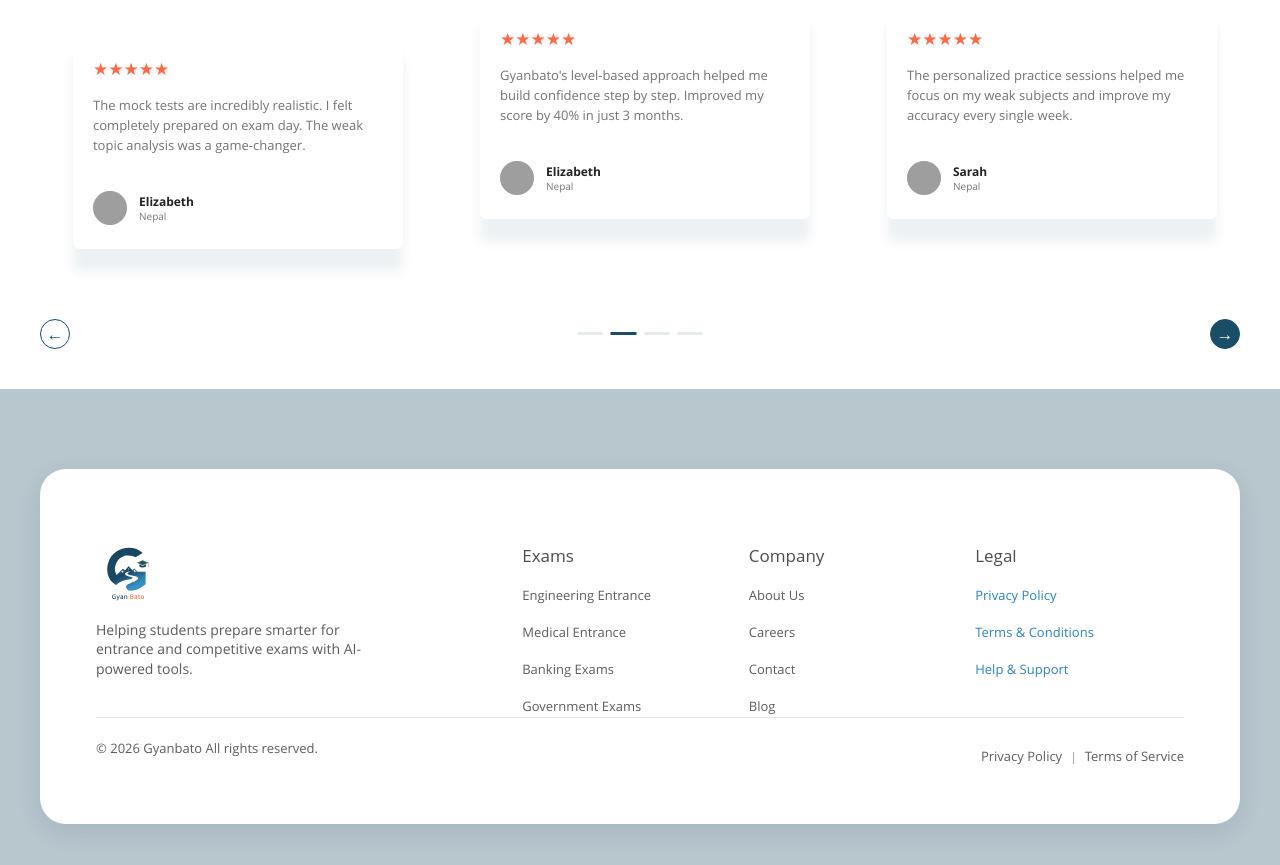
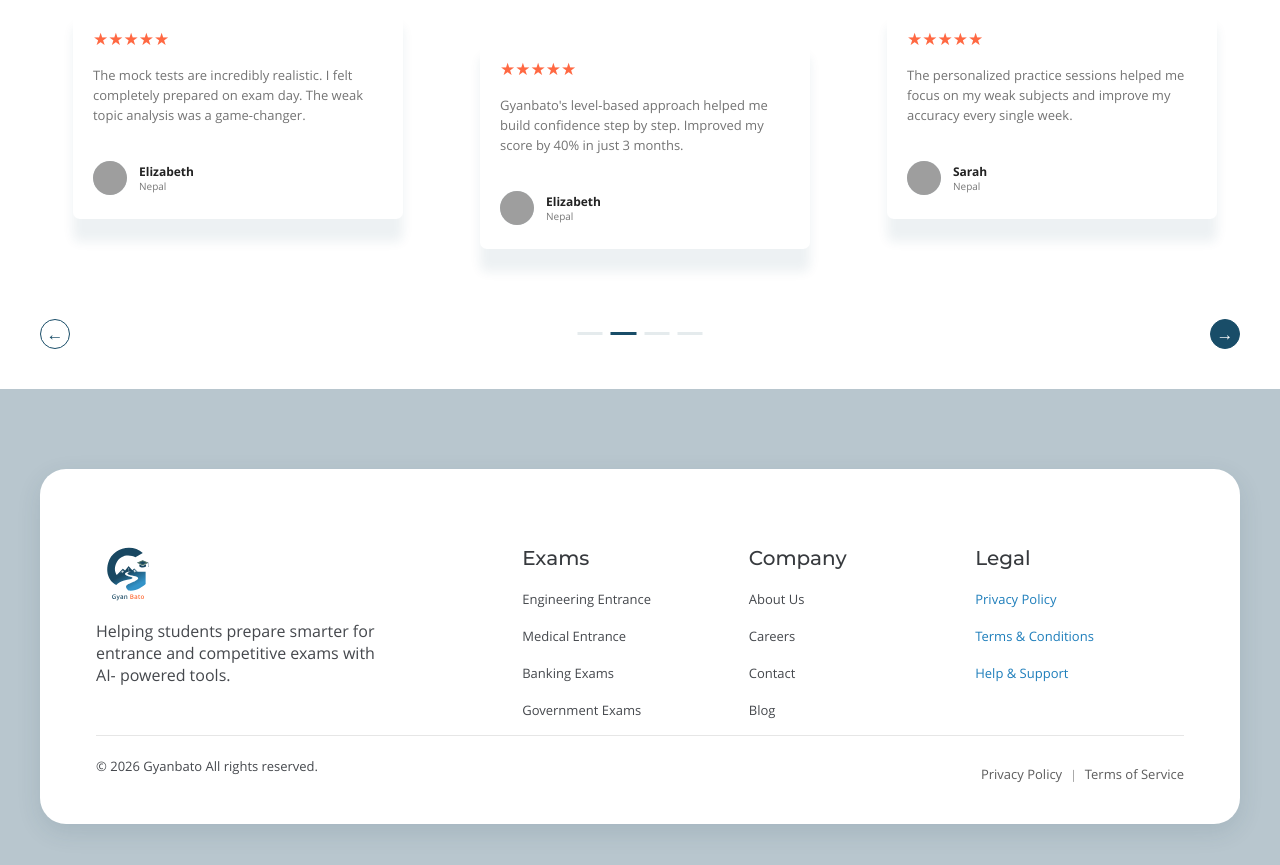
Before and after one commit to YamaSD/GyanBato, a plain HTML site: page index.html in a window 1280 px wide. Shown: the part 4220-5085 px from the top of the page. Drawn offline with nearby package versions, Linux system fonts and the light colour scheme; grey boxes are pictures that could not be loaded; a web font is replaced by a local one.

Commit message:
changed footer font and color

```diff
--- a/index.html
+++ b/index.html
@@ -164,7 +164,6 @@
         </div>
 
     </section>
-
 
     <!-- Platform Features -->
     <section class="platform-features">
@@ -762,8 +761,6 @@
         </div>
     </section>
 
-
-
     <!-- Cta -->
     <section class="cta-section">
         <div class="cta-container">
@@ -820,8 +817,6 @@
         </div>
     </section>
 
-
-
     <!-- Exam -->
     <section class="exam-section">
         <div class="exam-container">
@@ -1011,7 +1006,6 @@
 
         </div>
     </section>
-
 
     <!-- Faq -->
     <section class="faq-section">
@@ -1430,7 +1424,7 @@
                     </a>
 
 
-                    <p class="footer-description">
+                    <p class="footer-description font-opensans-400">
                         Helping students prepare smarter for
                         entrance and competitive exams with AI-
                         powered tools.
@@ -1442,11 +1436,11 @@
                 <!-- Exams -->
                 <div class="footer-column">
 
-                    <h3 class="footer-heading">
+                    <h3 class="footer-heading font-montserrat-400">
                         Exams
                     </h3>
 
-                    <ul class="footer-links">
+                    <ul class="footer-links font-opensans-400">
                         <li>
                             <a href="#">Engineering Entrance</a>
                         </li>
@@ -1470,11 +1464,11 @@
                 <!-- Company -->
                 <div class="footer-column">
 
-                    <h3 class="footer-heading">
+                    <h3 class="footer-heading font-montserrat-400">
                         Company
                     </h3>
 
-                    <ul class="footer-links">
+                    <ul class="footer-links font-opensans-400">
                         <li>
                             <a href="#">About Us</a>
                         </li>
@@ -1498,11 +1492,11 @@
                 <!-- Legal -->
                 <div class="footer-column">
 
-                    <h3 class="footer-heading">
+                    <h3 class="footer-heading font-montserrat-400">
                         Legal
                     </h3>
 
-                    <ul class="footer-links footer-legal-links">
+                    <ul class="footer-links footer-legal-links font-opensans-400">
                         <li>
                             <a href="#">Privacy Policy</a>
                         </li>
@@ -1528,7 +1522,7 @@
             <!-- Bottom Footer -->
             <div class="footer-bottom">
 
-                <p class="footer-copyright">
+                <p class="footer-copyright font-opensans-400">
                     © 2026 Gyanbato All rights reserved.
                 </p>
 
--- a/style.css
+++ b/style.css
@@ -3838,10 +3838,11 @@ em {
     box-shadow 0.5s ease;
 }
 
-/* Middle card */
-.testimonials-card:nth-child(3n + 2) {
+/* Even cards */
+.testimonials-card:nth-child(even) {
   transform: translateY(30px);
 }
+
 
 
 /* =========================================
@@ -4131,6 +4132,8 @@ em {
   column-gap: 45px;
 
   min-height: 166px;
+
+  padding-bottom: 14px;
 }
 
 
@@ -4180,9 +4183,9 @@ em {
 .footer-description {
   max-width: 285px;
 
-  color: #5b5b5b;
-
-  font-size: 14px;
+  color: #45484D;
+
+  font-size: 16px;
   line-height: 1.4;
 }
 
@@ -4198,9 +4201,9 @@ em {
 .footer-heading {
   margin-bottom: 16px;
 
-  color: #4c4c4c;
-
-  font-size: 17px;
+  color: #373A3E;
+
+  font-size: 20px;
   line-height: 1.2;
   font-weight: 500;
 }
@@ -4218,7 +4221,7 @@ em {
 }
 
 .footer-links a {
-  color: #5d5d5d;
+  color: #45484D;
 
   font-size: 13px;
   line-height: 1.2;
@@ -4236,7 +4239,7 @@ em {
 
 /* Legal links */
 .footer-legal-links a {
-  color: #2785c5;
+  color: #1E7EBB;
 }
 
 .footer-legal-links a:hover {
@@ -4271,7 +4274,7 @@ em {
 }
 
 .footer-copyright {
-  color: #5c5c5c;
+  color: #45484D;
 
   font-size: 13px;
 }
```
